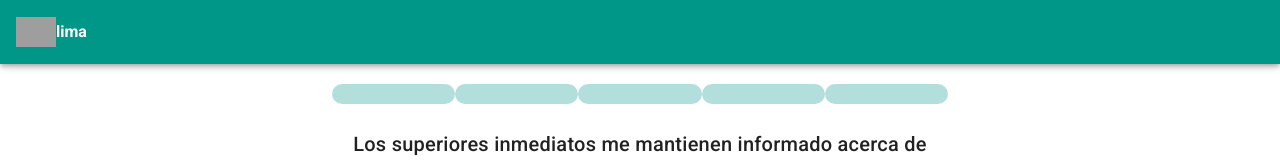
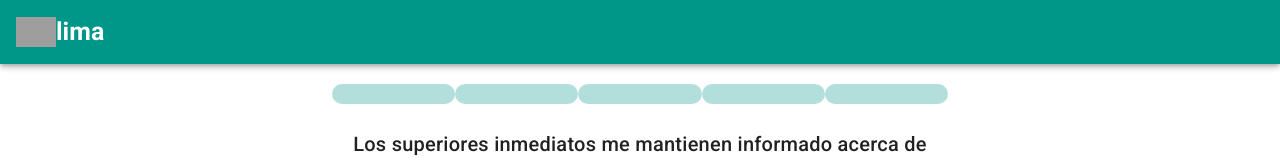
Before and after one commit to fiorellasaro/konecta-clima, a Vue app: page / in a window 1280 px wide. Both pictures are taken after a click on the button "EMPEZAR". Shown: the top 160 px of the page. Built offline with nearby package versions, Linux system fonts and the light colour scheme; grey boxes are pictures that could not be loaded.

Commit message:
tamaño klima

```diff
--- a/src/App.vue
+++ b/src/App.vue
@@ -10,7 +10,7 @@
           src="../src/assets/k-blanco.png"
           width="40"
         />
-       <b color="white" class="m-0">lima</b>
+       <b color="white" class="m-0" style="font-size: 25px;">lima</b>
       </div>
       <!-- <h2> - Clima</h2> -->
       <v-spacer></v-spacer>
```
